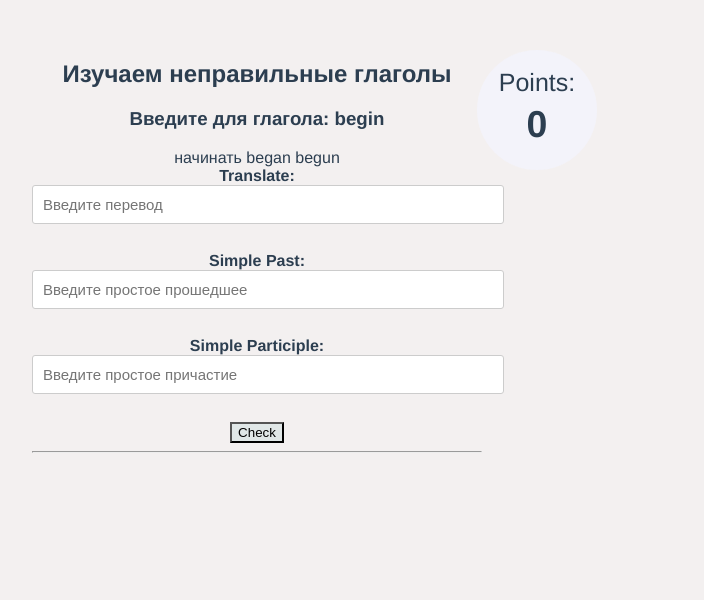
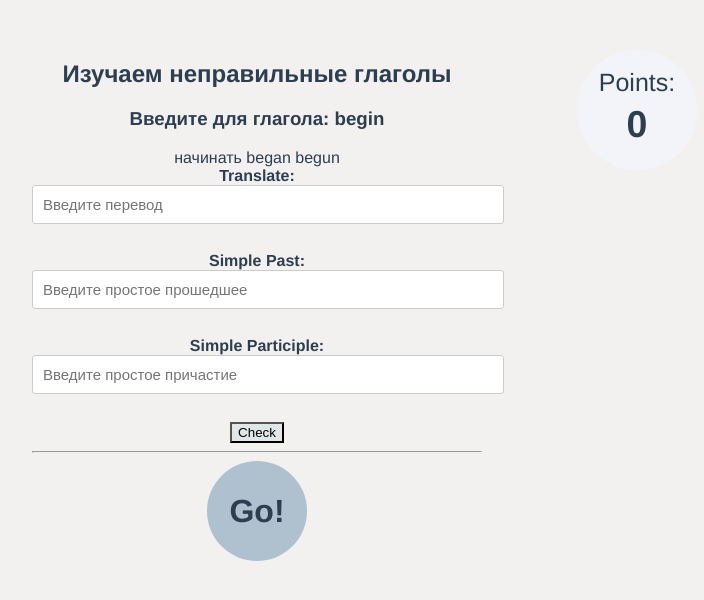
Before and after one commit to AlexMurrr/irregularVerbsCompositionAPI, a Vue app: page / in a window 1280 px wide. Shown: the top 600 px of the page, without its empty margins (383-1087 px from the left). Built offline with nearby package versions, Linux system fonts and the light colour scheme.

Commit message:
feat: create component 'start.vue' that counts down to three

```diff
--- a/src/components/formVerb.vue
+++ b/src/components/formVerb.vue
@@ -68,8 +68,6 @@ function resetValueInput(){
      </form>
     </div>
 
-
-
 </template>
 
 <style scoped>
--- a/src/components/h1V.vue
+++ b/src/components/h1V.vue
@@ -6,15 +6,25 @@ const props = defineProps({verb: String});
 </script>
 
 <template>
-  <h2>Изучаем неправильные глаголы</h2>
-  <h3>Введите для глагола: {{props.verb}}</h3>
-  <number-points class="point"/>
+
+<div class="divHader">
+  <div>
+    <number-points class="point"/>
+    </div>
+  <div>
+    <h2>Изучаем неправильные глаголы</h2>
+    <h3>Введите для глагола: {{props.verb}}</h3>
+  </div>
+</div>
+
 </template>
+
+
 
 <style>
   .point{
   position: absolute;
   top: 40px;
-  left: 850px;
+  left: 950px;
 }
 </style>
--- /dev/null
+++ b/src/components/start.vue
@@ -0,0 +1,32 @@
+
+<script setup>
+
+const props = defineProps({time:Number});
+
+</script>
+
+<template>
+    <div class="circle">
+       <h1 class="time">{{time}}</h1>
+    </div>
+</template>
+
+<style scoped>
+    .circle {
+  width: 100px;
+  height: 100px;
+  background: #afc0cf;
+  border-radius: 50%;
+  margin-left: auto;
+  margin-right: auto;
+  position: relative;
+}
+.time{
+  margin: 0;
+  position: absolute;
+  top: 50%;
+  left: 50%;
+  margin-right: -50%;
+  transform: translate(-50%, -50%)
+}
+</style>
--- a/src/components/verbRendom.vue
+++ b/src/components/verbRendom.vue
@@ -5,6 +5,7 @@ import {useStoreVerbs} from '../stores/verbs';
 import {storeToRefs} from 'pinia';
 import {ref} from 'vue'
 import formVerb from './formVerb.vue'
+import start from './start.vue'
 
 
 
@@ -12,22 +13,42 @@ const storeVerbs = useStoreVerbs();
 const {rendArrFromVerbForms} = storeToRefs(storeVerbs);
 const {rendomNumFromVerbs} = storeVerbs;
 
+const time = ref(0);
+
+function go (){
+        time.value +=1;
+        if(time.value === 4) {
+          time.value ='Go!';
+          rendomNumFromVerbs();
+        }
+      }
+
+function myLoop(){
+        for(let i=0; i<4; i++){
+          setTimeout(go, i*1500)
+      }
+    }
+
 onBeforeMount(() => {
-      rendomNumFromVerbs();
+      myLoop();
     });
 
 </script>
 
 <template>
-  <h1V :verb=rendArrFromVerbForms[0] />
+  <h1V
+  :verb=rendArrFromVerbForms[0]
+  />
+
 <form-verb
   :translateTrue=rendArrFromVerbForms[1]
   :pastSimpleTrue=rendArrFromVerbForms[2]
   :partizipleTrue=rendArrFromVerbForms[3]
+
 />
-
-
-
+<start
+  :time = time
+/>
 </template>
 
 <style>
```
